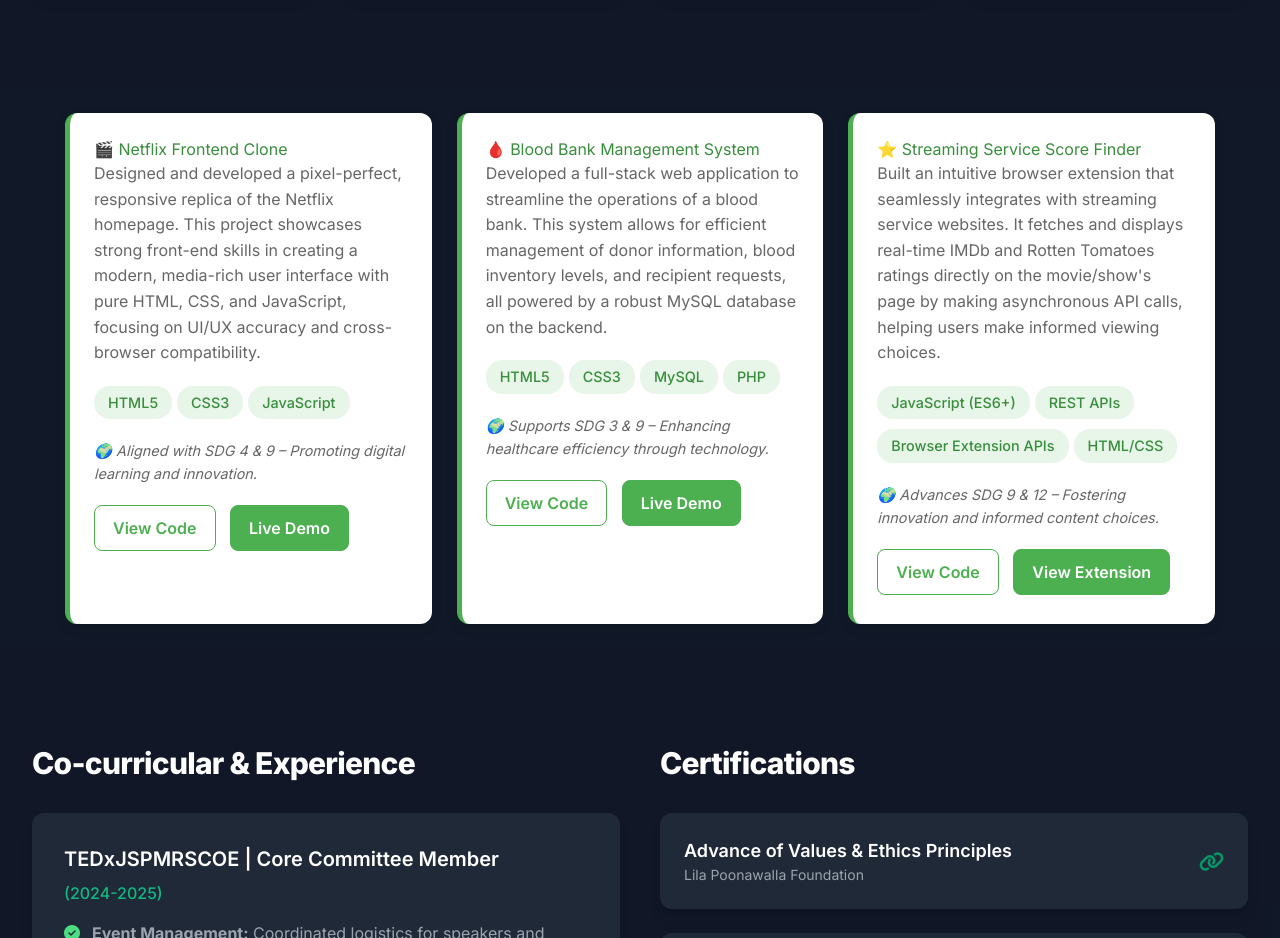
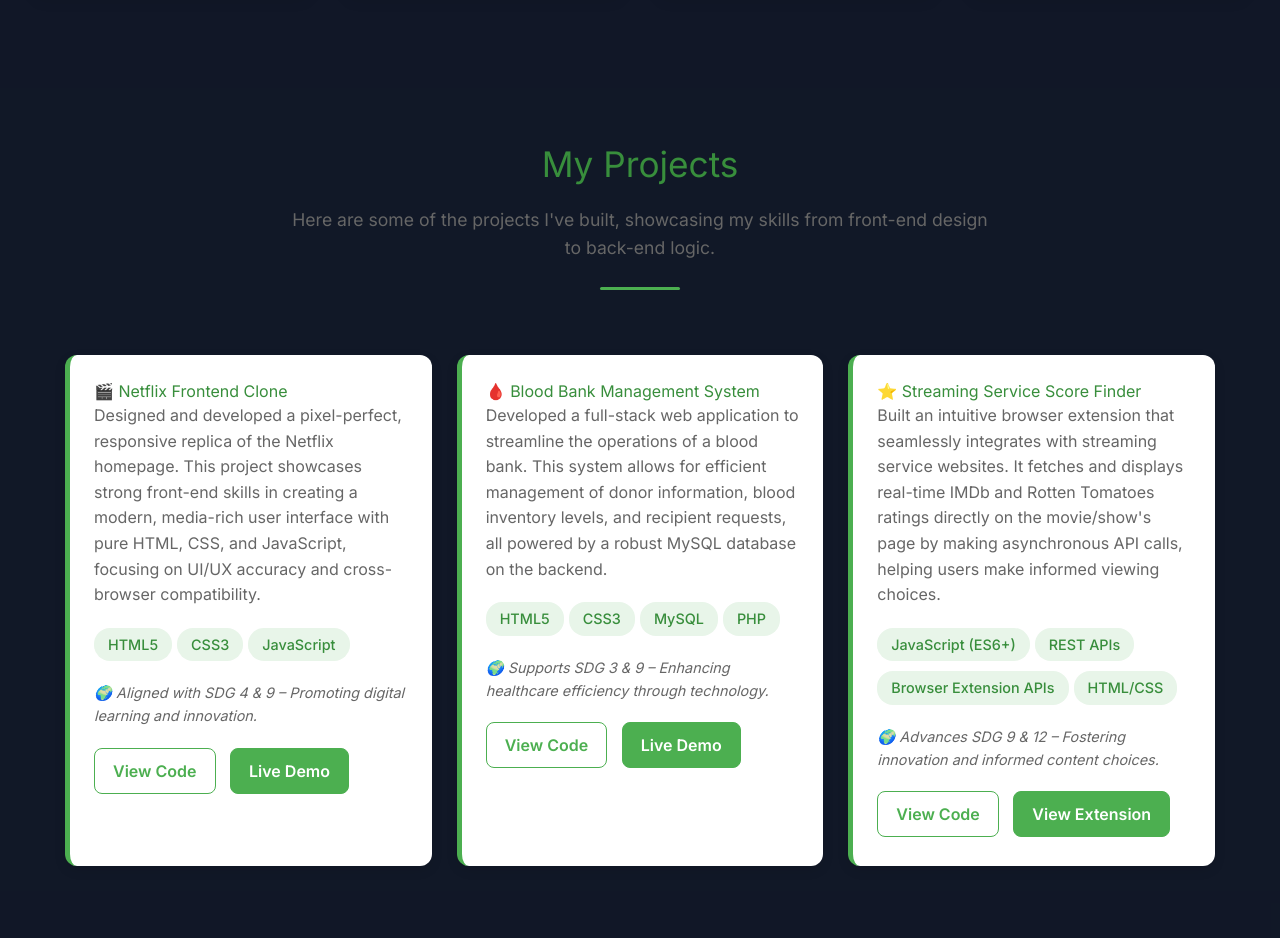
Before and after one commit to Sanjal-N/Sanjal-N.github.io, a plain HTML site: page index.html in a window 1280 px wide. Shown: the part 2400-3338 px from the top of the page. Drawn offline with nearby package versions, Linux system fonts and the light colour scheme.

Commit message:
Update index.html

```diff
--- a/index.html
+++ b/index.html
@@ -65,7 +65,36 @@
         ::-webkit-scrollbar-thumb:hover {
             background: #10B981; /* Emerald-500 */
         }
+/* --- Projects Header Styling --- */
+.projects-header {
+  text-align: center;
+  max-width: 700px; /* Keeps the text from being too wide */
+  margin: 50px auto 40px auto; /* Adds space: top, left/right, bottom */
+  position: relative; /* Needed for the decorative line */
+}
 
+.projects-header h2 {
+  font-size: 2.2rem; /* Big, clear title */
+  color: var(--dark-green);
+  margin-bottom: 15px;
+}
+
+.projects-header p {
+  font-size: 1.1rem;
+  color: var(--text-light);
+  line-height: 1.6;
+}
+
+/* --- Decorative Green Underline --- */
+.projects-header::after {
+  content: '';
+  display: block;
+  width: 80px; /* Width of the line */
+  height: 3px; /* Thickness of the line */
+  background-color: var(--primary-green); /* Use your theme color */
+  margin: 25px auto 0; /* Space above the line, centered */
+  border-radius: 2px;
+}
   /* --- Green Theme Variables --- */
   :root {
     --primary-green: #4CAF50; /* Main theme green */
@@ -456,6 +485,10 @@
         </section>
 
         <!-- =========== Projects Section =========== -->
+        <div class="projects-header">
+  <h2>My Projects</h2>
+  <p>Here are some of the projects I've built, showcasing my skills from front-end design to back-end logic.</p>
+</div>
        <div class="projects-container">
 
   <div class="project-card">
```
